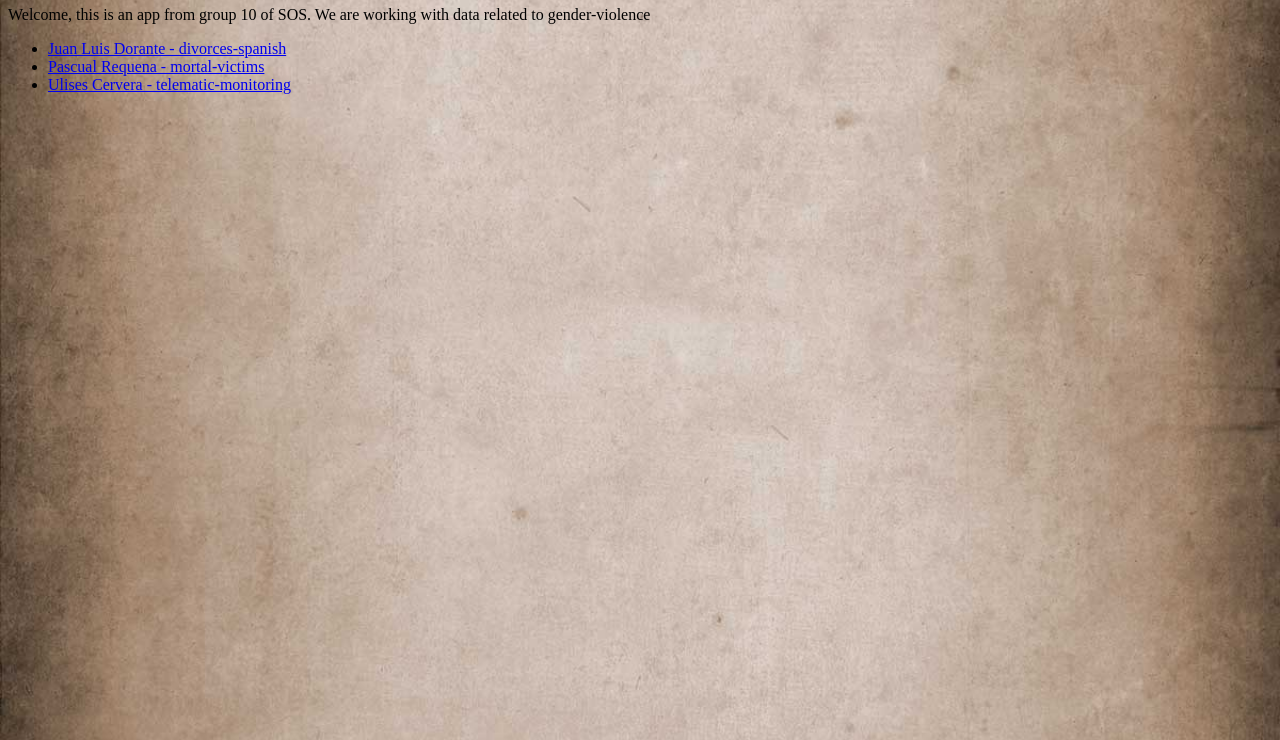
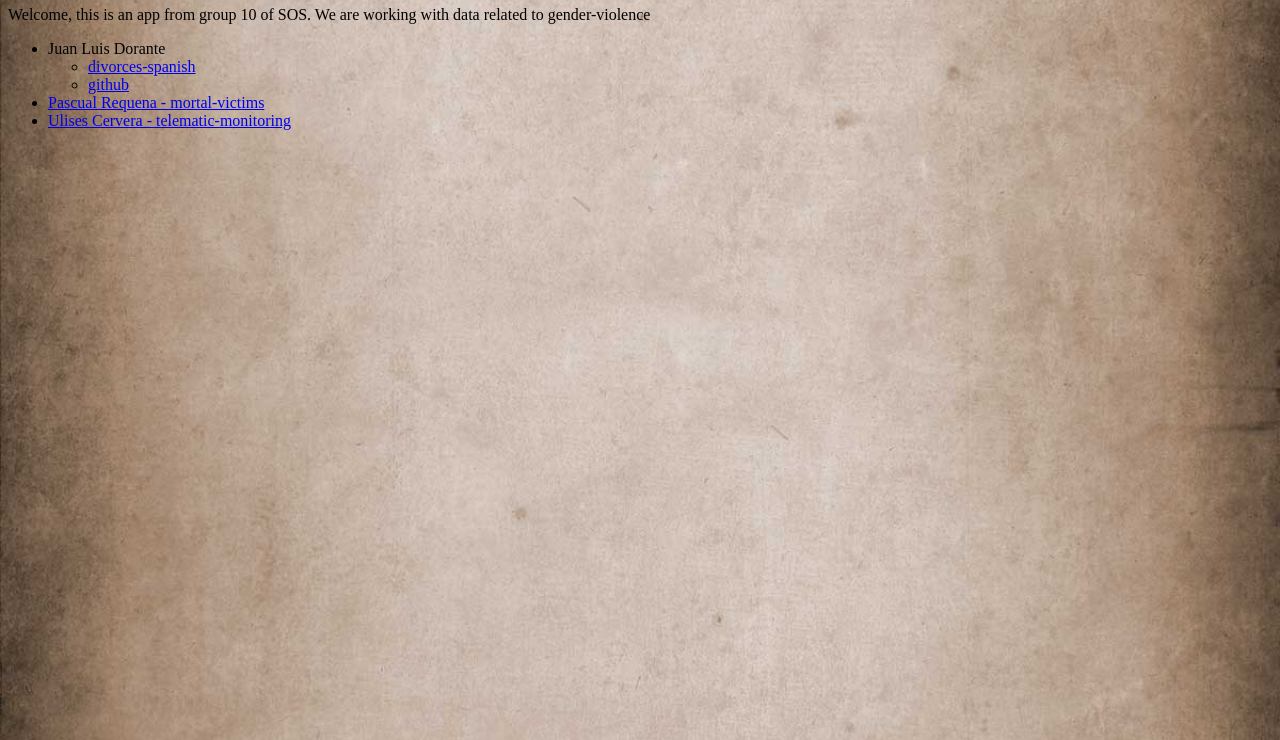
Before and after one commit to SOS-2016-10/sos-2016-10, a website: page html/about/index.html in a window 1280 px wide. Shown: the part 60-800 px from the top of the page. Drawn offline with Linux system fonts and the light colour scheme; files that its build step writes are made by us from their sources; files whose address does not match are found by name.

Commit message:
Modify index.html of about to F04 #19

```diff
--- a/html/about/index.html
+++ b/html/about/index.html
@@ -7,7 +7,11 @@
   <h1>About</h1>
   <p>Welcome, this is an app from group 10 of SOS. We are working with data related to gender-violence</p>
   <ul>
-    <li><a href="/about/divorces-spanish">Juan Luis Dorante - divorces-spanish</a></li>
+    <li>Juan Luis Dorante</li>
+    <ul>
+      <li><a href="/about/divorces-spanish">divorces-spanish</a></li>
+      <li><a href="https://github.com/juanxupalaci">github</a></li>
+    </ul>
     <li><a href="/about/mortal-victims">Pascual Requena - mortal-victims</a></li>
     <li><a href="/about/telematic-monitorings/">Ulises Cervera - telematic-monitoring</li>
   </ul>
```
